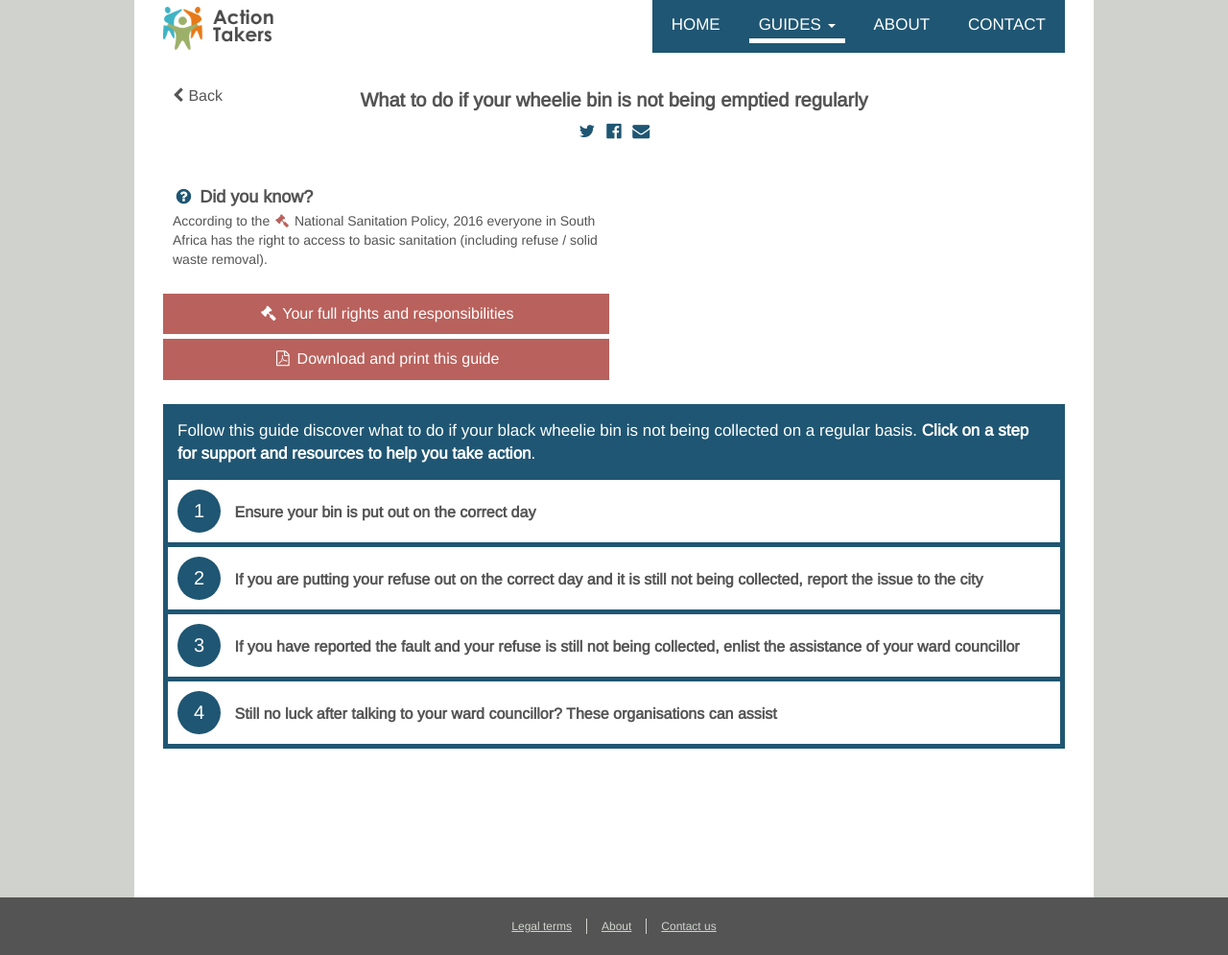
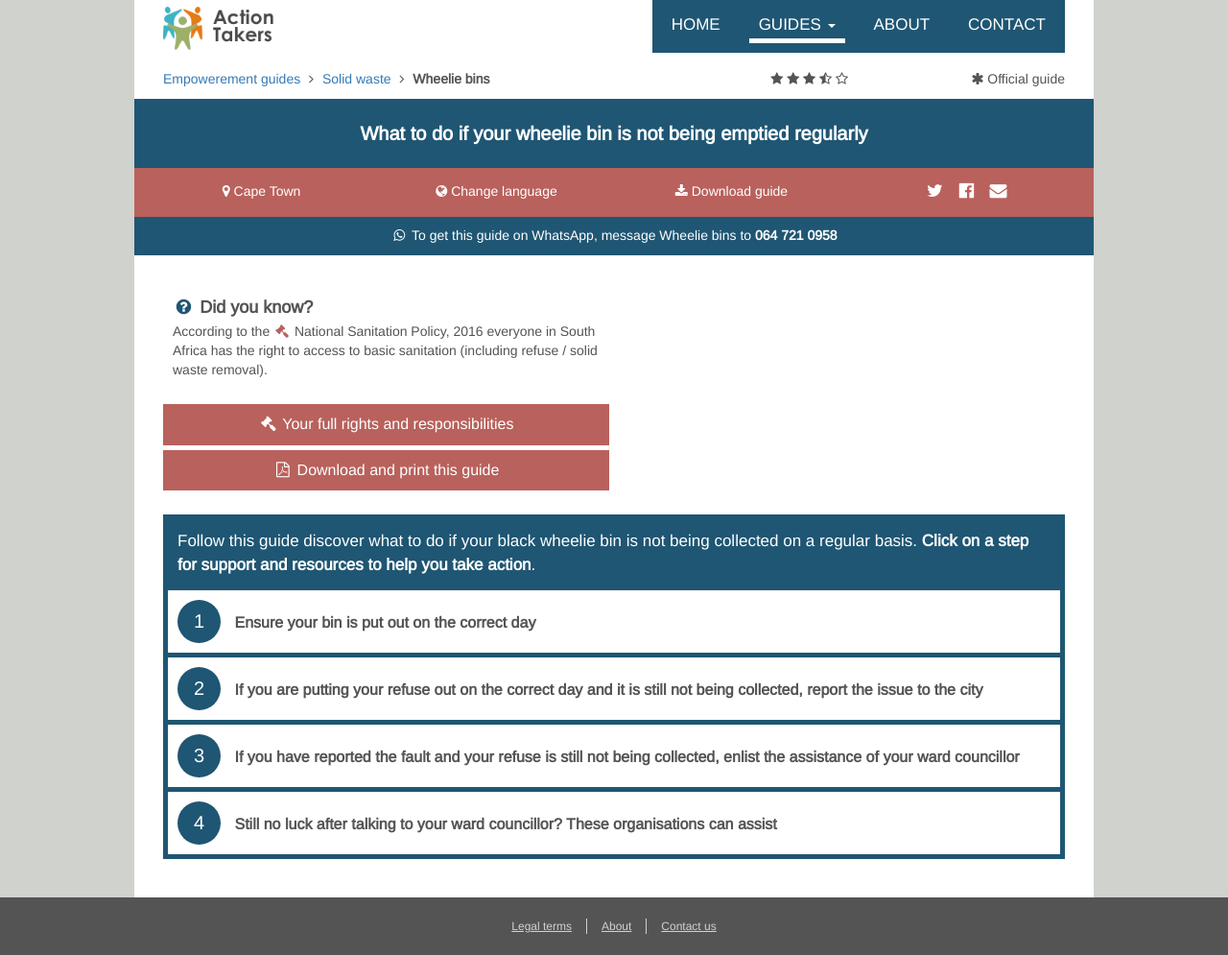
Before and after one commit to OpenUpSA/action-takers, a Jekyll site: the page built from _guides/wheelie-bins.md, in a window 1280 px wide and 995 px high. Shown: the whole window at 96% size. Built offline with Jekyll 4.4.1, drawn with Linux system fonts in a browser that asks for light colours; nearby versions of some CDN libraries.

Commit message:
update single guide page

```diff
--- a/_guides/wheelie-bins.md
+++ b/_guides/wheelie-bins.md
@@ -1,5 +1,6 @@
 ---
 layout: guide
+short-title: Wheelie bins
 title: What to do if your wheelie bin is not being emptied regularly
 description: A description about solid waste
 name: wheelie-bins
--- a/_layouts/guide.html
+++ b/_layouts/guide.html
@@ -2,21 +2,48 @@
 layout: base
 ---
 <section class="single-guide-page {{ page.name }}">
-  <div class="title-bar">
-    <span class="title"><h1>{{ page.title }}</h1></span>
-  </div>
-  <a href="../" class="back hidden-print">
-    <i class="fa fa-chevron-left" aria-hidden="true"></i><span class="text">Back</span>
-  </a>
-
-  <div class="rating">
+  <div class="row bread-rating">
+    <div class="col-md-8 crumbs">
+      <span><a href="">Empowerement guides</a> <i class="fa fa-angle-right" aria-hidden="true"></i></span>
+      <span><a href="">Solid waste</a> <i class="fa fa-angle-right" aria-hidden="true"></i></span>
+      <span><strong>{{ page.short-title }}</strong></span>
+    </div>
+    <div class="col-md-2 rating">
+      <i class="fa fa-star" aria-hidden="true"></i>
+      <i class="fa fa-star" aria-hidden="true"></i>
+      <i class="fa fa-star" aria-hidden="true"></i>
+      <i class="fa fa-star-half-o" aria-hidden="true"></i>
+      <i class="fa fa-star-o" aria-hidden="true"></i>
+    </div>
+    <div class="col-md-2 source">
+      <i class="fa fa-asterisk" aria-hidden="true"></i> Official guide
+    </div>
   </div>
 
-  <div class="page-share hidden-print">
-    <a class="whatsapp hidden-md hidden-lg" href="whatsapp://send?text=http://actiontakers.openup.org.za{{ page.url }}"><i class="fa fa-fw fa-whatsapp" aria-hidden="true"></i></a>
-    <a class="twitter" href=""><i class="fa fa-fw fa-twitter" aria-hidden="true"></i></a>
-    <a class="facebook" href=""><i class="fa fa-fw fa-facebook-official" aria-hidden="true"></i></a>
-    <a class="email" href=""><i class="fa fa-fw fa-envelope" aria-hidden="true"></i></a>
+  <div class="guide-title">
+    <h1>{{ page.title }}</h1>
+  </div>
+
+  <div class="row guide-meta">
+    <div class="col-sm-3 col-xs-6 location">
+      <i class="fa fa-map-marker" aria-hidden="true"></i> Cape Town
+    </div>
+    <div class="col-sm-3 col-xs-6 language">
+      <i class="fa fa-globe" aria-hidden="true"></i> <a href="">Change language</a>
+    </div>
+    <div class="col-sm-3 col-xs-6 download">
+      <i class="fa fa-download" aria-hidden="true"></i> <a href="">Download guide</a>
+    </div>
+    <div class="col-sm-3 col-xs-6 page-share">
+      <a class="whatsapp hidden-md hidden-lg" href="whatsapp://send?text=http://actiontakers.openup.org.za{{ page.url }}"><i class="fa fa-fw fa-whatsapp" aria-hidden="true"></i></a>
+      <a class="twitter" href=""><i class="fa fa-fw fa-twitter" aria-hidden="true"></i></a>
+      <a class="facebook" href=""><i class="fa fa-fw fa-facebook-official" aria-hidden="true"></i></a>
+      <a class="email" href=""><i class="fa fa-fw fa-envelope" aria-hidden="true"></i></a>
+    </div>
+  </div>
+
+  <div class="whatsapp-bar">
+    <i class="fa fa-fw fa-whatsapp" aria-hidden="true"></i> To get this guide on WhatsApp, message {{ page.short-title }} to <b>064 721 0958</b>
   </div>
 
   <div class="row hidden-print">
--- a/css/main.scss
+++ b/css/main.scss
@@ -474,23 +474,72 @@ nav.navbar-default {
 }
 
 .single-guide-page {
-  .rating, .page-share {
-    display: inline-block;
-    font-size: 15px;
-  }
-  .rating {
-    width: 50%;
-    float: left;
-    i {
-      color: $red;
+  .bread-rating {
+    padding-bottom: 10px;
+    .fa-angle-right {
+      margin: 0 5px;
+    }
+    .crumbs, .rating, .source {
+      @media (max-width: 992px) {
+        margin-bottom: 10px;
+      }
+    }
+    .source {
+      text-align: right;
+      @media (max-width: 992px) {
+        text-align: center;
+      }
+    }
+    @media (max-width: 992px) {
+      text-align: center;
     }
   }
-  .page-share {
-    width: 100%;
+  .guide-title {
     text-align: center;
-    font-size: 18px;
+    background-color: $blue;
+    color: #fff;
+    padding: 25px 0;
+    h1 {
+      margin: 0;
+    }
+    @media (min-width: 750px) {
+      margin-left: -30px;
+      margin-right: -30px;
+    }
+  }
+  .guide-meta {
+    text-align: center;
+    background-color: $red;
+    color: #fff;
+    padding: 10px;
     a {
-      color: $blue;
+      color: #fff;
+    }
+    margin-right: 0;
+    margin-left: 0;
+    @media (min-width: 750px) {
+      margin-left: -30px;
+      margin-right: -30px;
+    }
+    .page-share {
+      i {
+        margin: 0 3px;
+        font-size: 18px;
+      }
+    }
+    .location, .language, .download, .page-share {
+      margin-top: 5px;
+      margin-bottom: 5px;
+    }
+  }
+  .whatsapp-bar {
+    padding: 10px;
+    background-color: $blue;
+    color: #fff;
+    text-align: center;
+    @media (min-width: 750px) {
+      margin-left: -30px;
+      margin-right: -30px;
     }
   }
   .did-you-know {
```
